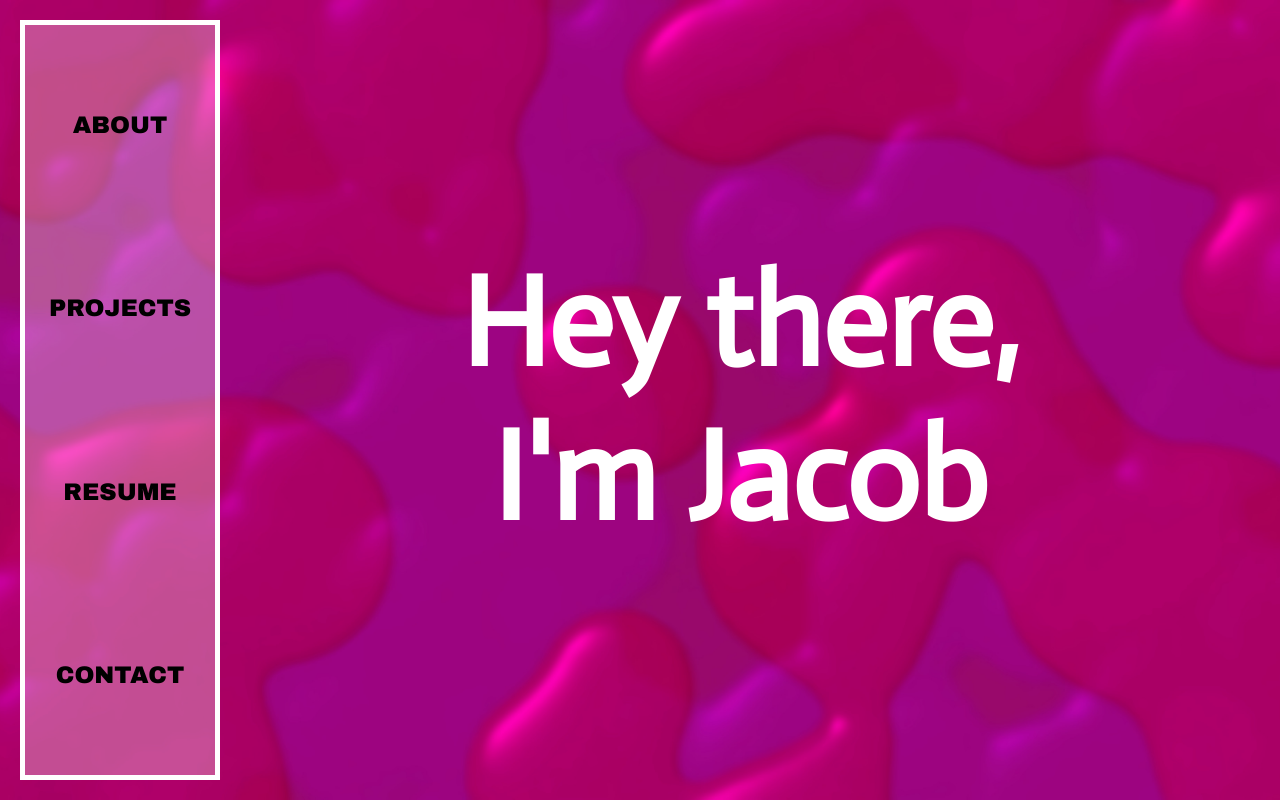
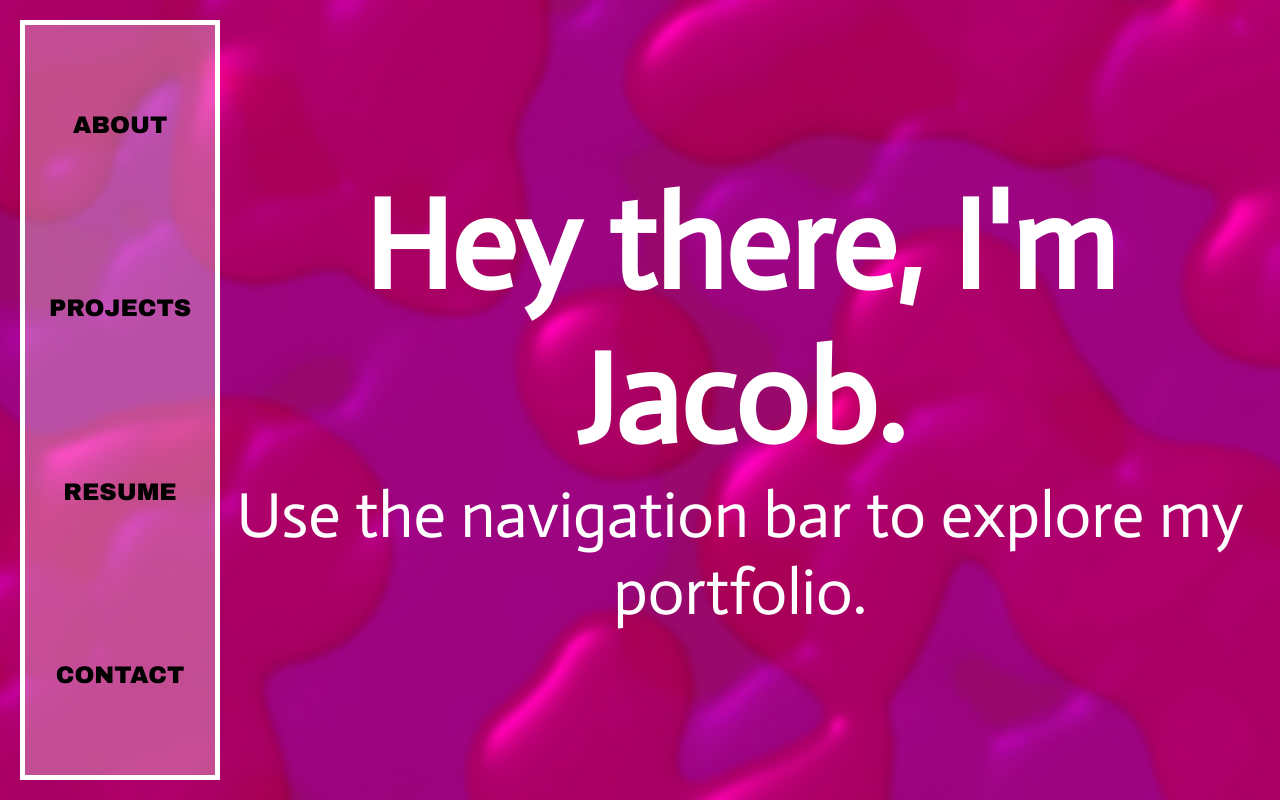
Before and after one commit to jacob-ressler/jacob-ressler.github.io, an Angular app: page / in a window 1280 px wide. Built offline with nearby package versions, Linux system fonts and the light colour scheme.

Commit message:
added container div and text prompt

```diff
--- a/src/app/components/landing/landing.component.html
+++ b/src/app/components/landing/landing.component.html
@@ -1 +1,4 @@
-<h1>Hey there, <br />I'm Jacob</h1>
+<div class="landing-container">
+  <h1>Hey there, I'm Jacob.</h1>
+  <p>Use the navigation bar to explore my portfolio.</p>
+</div>
```
